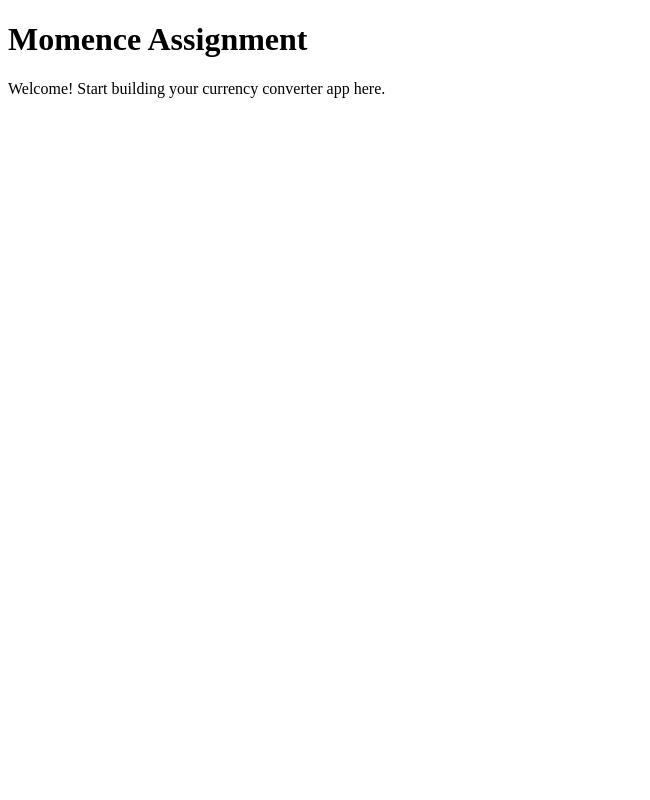
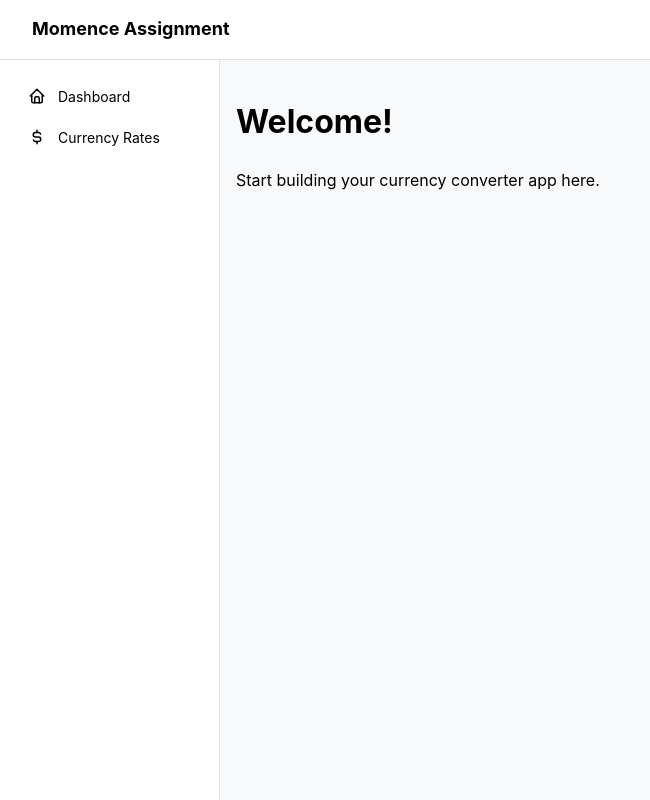
Before and after one commit to michal-filip/momence-assignment, a React (Vite) app: page / in a window 1280 px wide. Shown: the whole page, without its empty margins (0-650 px from the left). Built offline with nearby package versions, Linux system fonts and the light colour scheme.

Commit message:
Added mantine for page layout and components

```diff
--- /dev/null
+++ b/postcss.config.cjs
@@ -0,0 +1,14 @@
+module.exports = {
+  plugins: {
+    'postcss-preset-mantine': {},
+    'postcss-simple-vars': {
+      variables: {
+        'mantine-breakpoint-xs': '36em',
+        'mantine-breakpoint-sm': '48em',
+        'mantine-breakpoint-md': '62em',
+        'mantine-breakpoint-lg': '75em',
+        'mantine-breakpoint-xl': '88em',
+      },
+    },
+  },
+};
--- a/src/App.tsx
+++ b/src/App.tsx
@@ -1,11 +1,19 @@
 import React from 'react';
+import { Layout } from './Layout';
+import { MantineProvider } from '@mantine/core';
+
+import '@mantine/core/styles.css';
 
 const App: React.FC = () => {
   return (
-    <div>
-      <h1>Momence Assignment</h1>
-      <p>Welcome! Start building your currency converter app here.</p>
-    </div>
+    <MantineProvider>
+      <Layout>
+        <div>
+          <h1>Welcome!</h1>
+          <p>Start building your currency converter app here.</p>
+        </div>
+      </Layout>
+    </MantineProvider>
   );
 };
 
--- /dev/null
+++ b/src/Layout.tsx
@@ -0,0 +1,59 @@
+import React from 'react';
+import {
+  AppShell,
+  Group,
+  Text,
+  NavLink,
+  ScrollArea,
+  useMantineTheme,
+} from '@mantine/core';
+import { IconCurrencyDollar, IconHome } from '@tabler/icons-react';
+
+const navLinks = [
+  { label: 'Dashboard', icon: <IconHome size={18} />, link: '#' },
+  {
+    label: 'Currency Rates',
+    icon: <IconCurrencyDollar size={18} />,
+    link: '#',
+  },
+];
+
+export const Layout: React.FC<{ children: React.ReactNode }> = ({
+  children,
+}) => {
+  const theme = useMantineTheme();
+  return (
+    <AppShell
+      header={{ height: 60 }}
+      navbar={{ width: 220, breakpoint: 'sm', collapsed: { mobile: false } }}
+      padding="md"
+      bg={theme.colors.gray[0]}
+    >
+      <AppShell.Header>
+        <AppShell.Header px="md">
+          <Group h="100%" px="md" justify="space-between">
+            <Text fw={700} size="lg">
+              Momence Assignment
+            </Text>
+            {/* Add user/profile/actions here if needed */}
+          </Group>
+        </AppShell.Header>
+      </AppShell.Header>
+      <AppShell.Navbar>
+        <AppShell.Navbar p="md">
+          <AppShell.Section grow component={ScrollArea}>
+            {navLinks.map((item) => (
+              <NavLink
+                key={item.label}
+                label={item.label}
+                leftSection={item.icon}
+                href={item.link}
+              />
+            ))}
+          </AppShell.Section>
+        </AppShell.Navbar>
+      </AppShell.Navbar>
+      <AppShell.Main>{children}</AppShell.Main>
+    </AppShell>
+  );
+};
```
Also changed, not shown: package.json (+9 -2 lines), 1 other file (tests, documents, lock files or other folders).
